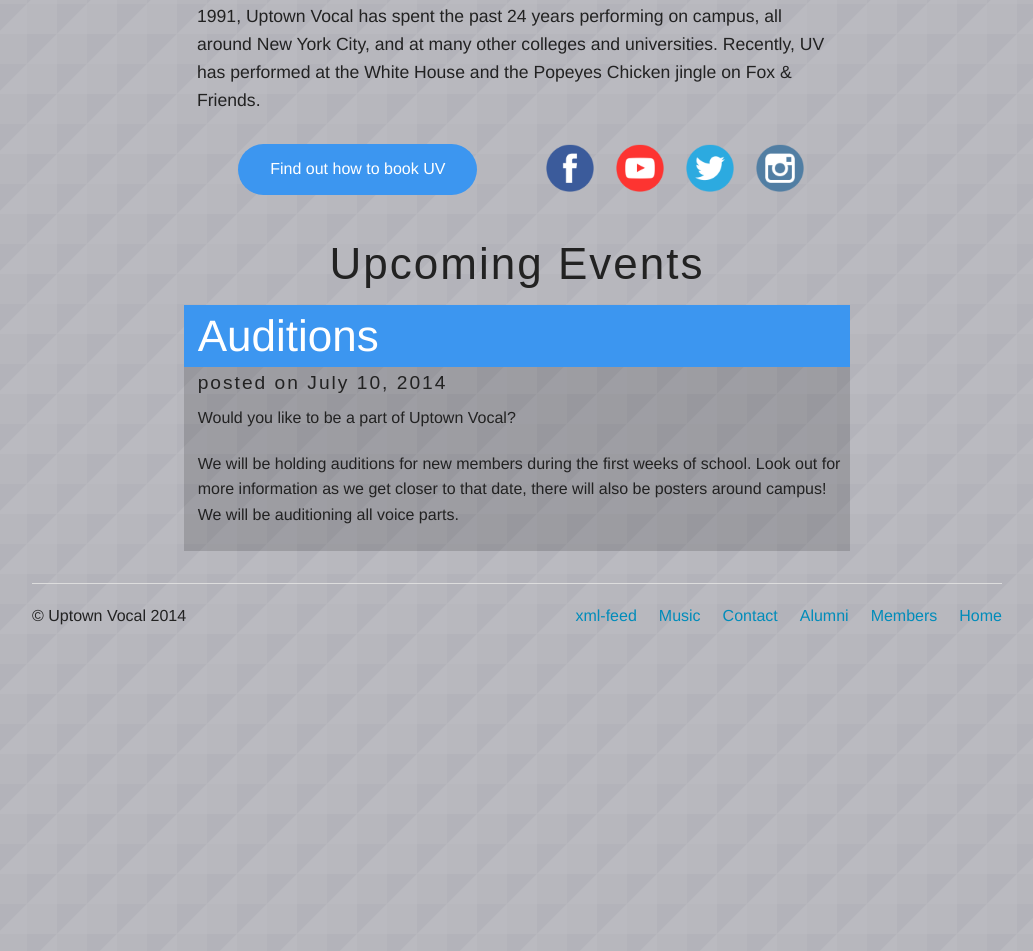
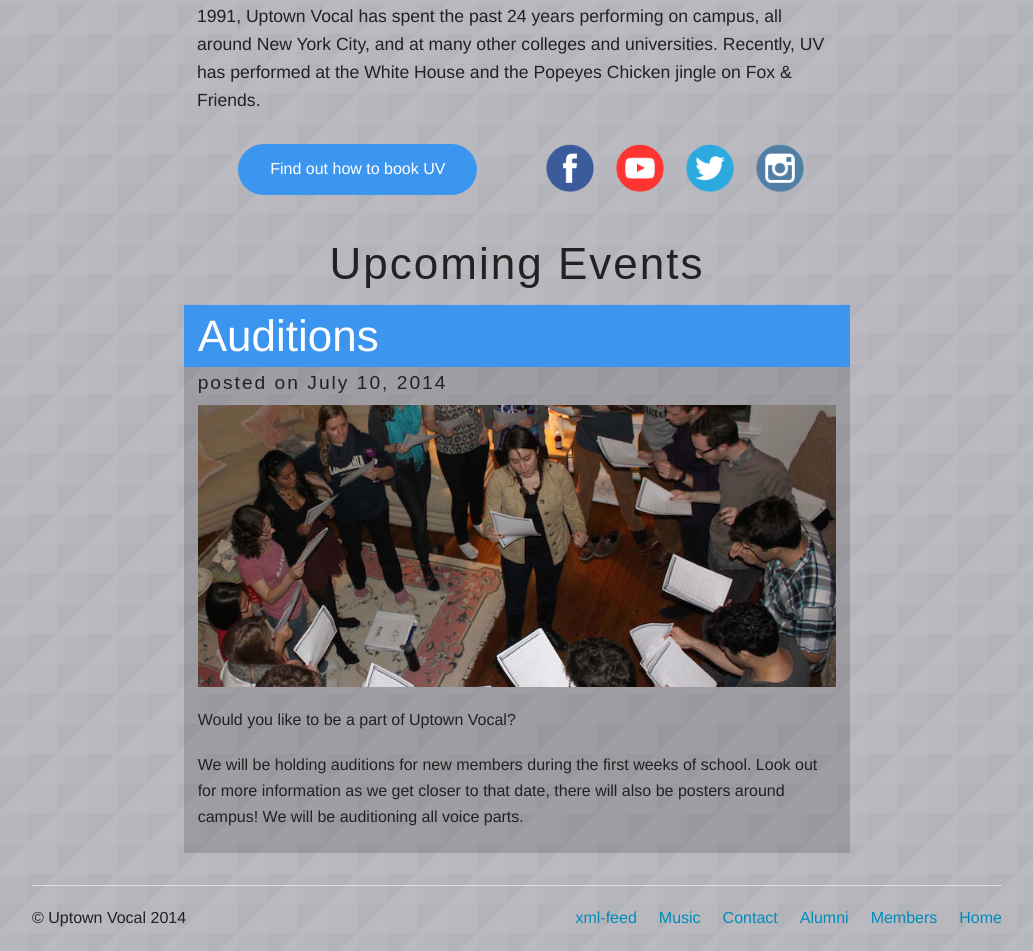
Before and after one commit to uptownvocal/uptownvocal.github.io, a Jekyll site: the page built from index.html, in a window 1280 px wide. Shown: the part 566-1517 px from the top of the page, without its empty margins (123-1156 px from the left). Built offline with Jekyll 4.4.1, drawn with Linux system fonts in a browser that asks for light colours; some web fonts are replaced; before the commit the page ends 1215 px from its top, so only the background shows below that.

```diff
--- a/assets/css/style.css
+++ b/assets/css/style.css
@@ -137,6 +137,7 @@ body {
 
 .post-body {
   padding-left: 14px;
+  padding-right: 14px;
 }
 
 .post-date {
```
Also changed, not shown: _posts/2014-07-10-Auditions.md (+2 -0 lines), assets/img/auditions.jpg (added).
